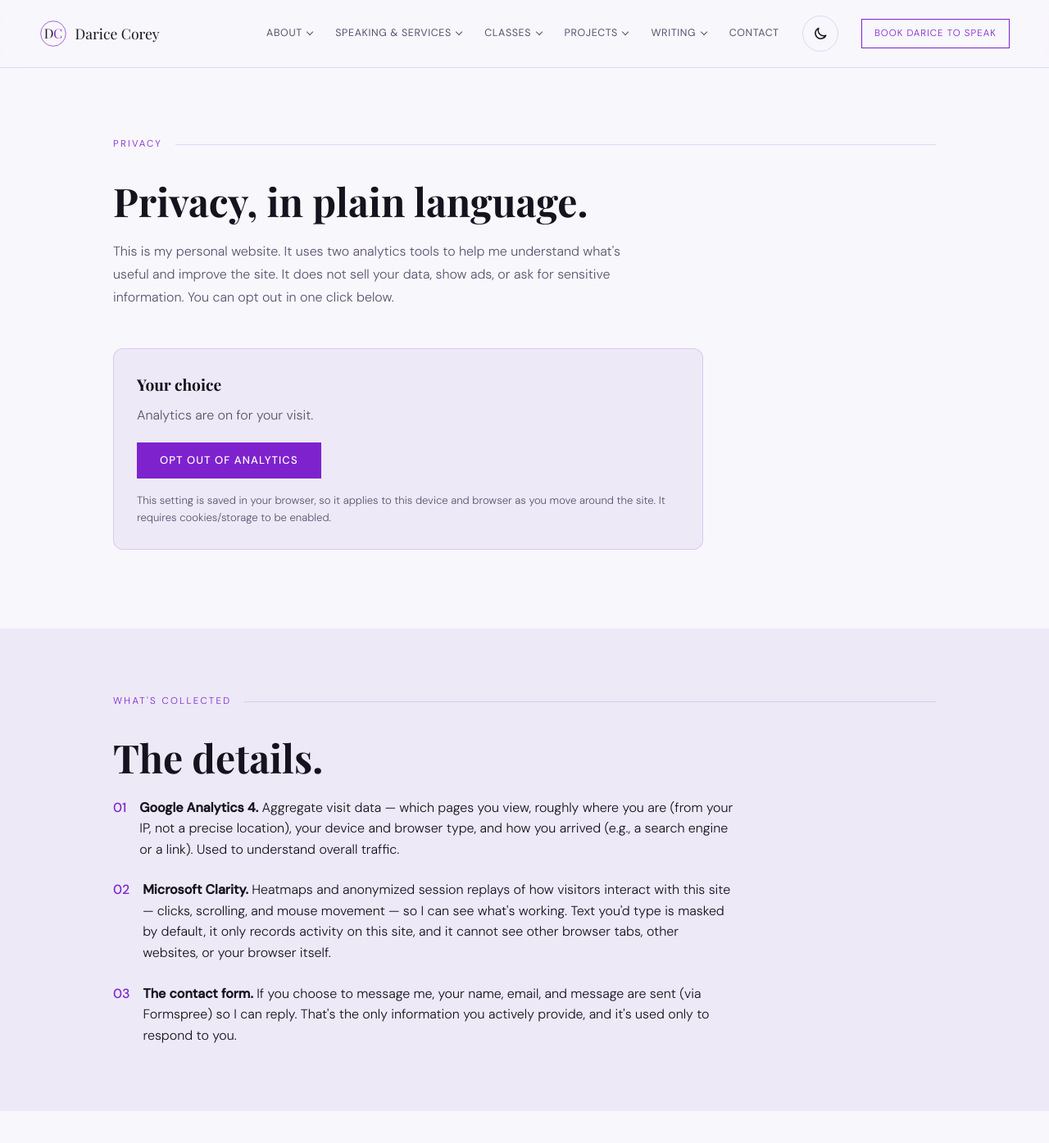
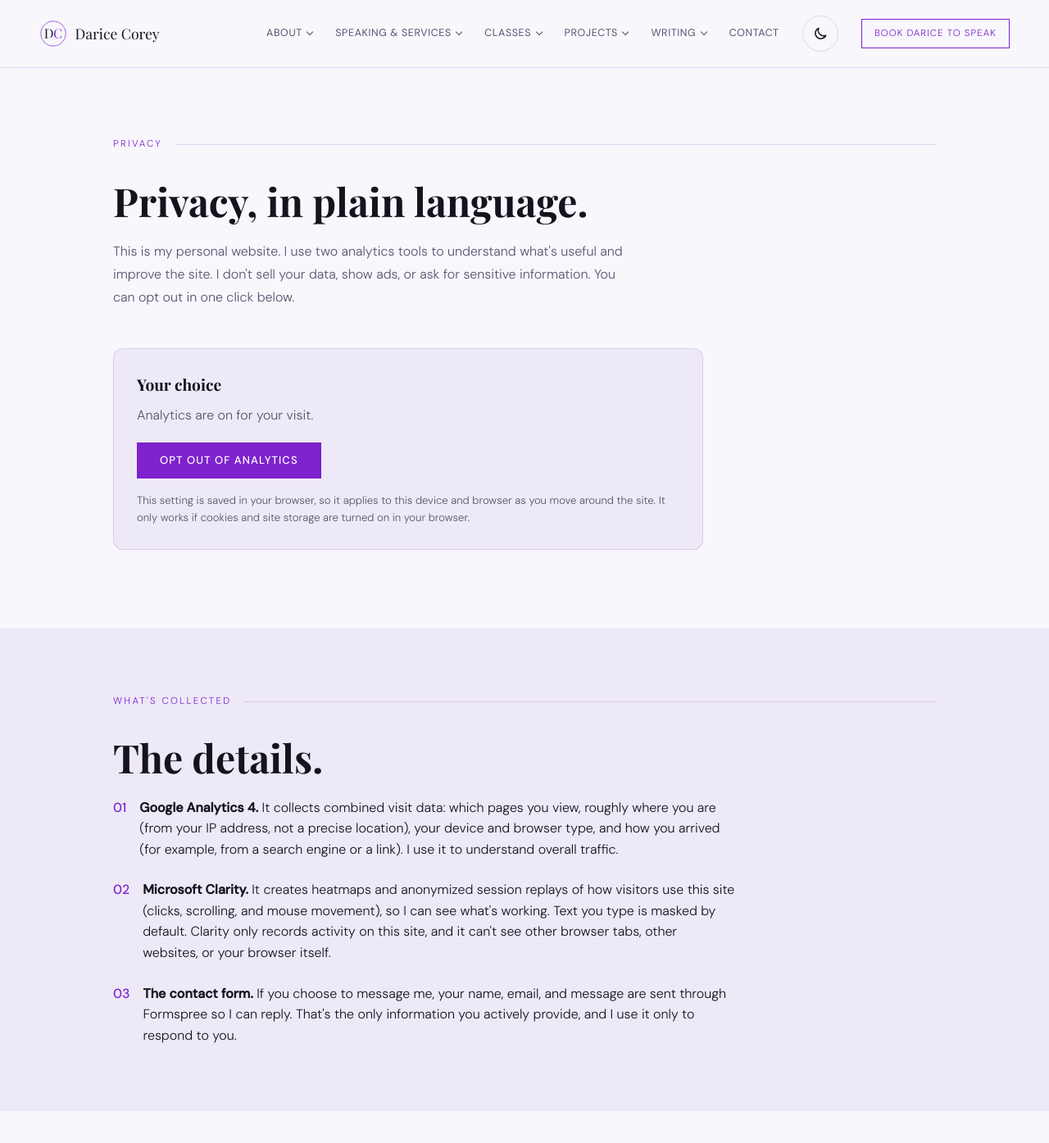
Before and after one commit to dcoreyrasm/dcoreyrasm.github.io, a Jekyll site: the page built from privacy.html, in a window 1280 px wide and 1400 px high. Shown: the top 1395 px of the window at 82% size. Built offline with Jekyll 4.4.1, drawn with Linux system fonts in a browser that asks for light colours; some web fonts are replaced; some of the changed text lies outside the part shown.

```diff
--- a/privacy.html
+++ b/privacy.html
@@ -5,17 +5,17 @@
 <head>
   <meta charset="UTF-8" />
   <meta name="viewport" content="width=device-width, initial-scale=1.0" />
-  <meta name="description" content="Privacy notice for daricecorey.com — what analytics are used, why, and how to opt out in one click." />
-  <title>Privacy — Darice Corey</title>
+  <meta name="description" content="Privacy notice for daricecorey.com: what analytics I use, why, and how to opt out in one click." />
+  <title>Privacy | Darice Corey</title>
   <meta name="robots" content="index, follow" />
   <link rel="canonical" href="https://www.daricecorey.com/privacy.html" />
   <meta property="og:type" content="website" />
-  <meta property="og:title" content="Privacy — Darice Corey" />
+  <meta property="og:title" content="Privacy | Darice Corey" />
   <meta property="og:description" content="What this site collects, why, and how to opt out in one click." />
   <meta property="og:url" content="https://www.daricecorey.com/privacy.html" />
   <meta property="og:image" content="https://www.daricecorey.com/darice.jpg" />
   <meta name="twitter:card" content="summary_large_image" />
-  <meta name="twitter:title" content="Privacy — Darice Corey" />
+  <meta name="twitter:title" content="Privacy | Darice Corey" />
   <meta name="twitter:description" content="What this site collects, why, and how to opt out in one click." />
   <meta name="twitter:image" content="https://www.daricecorey.com/darice.jpg" />
   <script>window.__daOptOut=(function(){try{return localStorage.getItem('da-analytics-optout')==='1'}catch(e){return false}})();if(window.__daOptOut){window['ga-disable-G-725R412XD7']=true;}</script>
@@ -38,13 +38,13 @@
       <div class="container">
         <p class="section-label">Privacy</p>
         <h1 class="section-heading" id="privacy-heading">Privacy, in plain language.</h1>
-        <p class="section-sub">This is my personal website. It uses two analytics tools to help me understand what's useful and improve the site. It does not sell your data, show ads, or ask for sensitive information. You can opt out in one click below.</p>
+        <p class="section-sub">This is my personal website. I use two analytics tools to understand what's useful and improve the site. I don't sell your data, show ads, or ask for sensitive information. You can opt out in one click below.</p>
 
         <div style="background:var(--bg2);border:1px solid var(--line);border-radius:12px;padding:1.75rem;max-width:720px;margin-bottom:1rem;">
           <h2 style="font-family:var(--serif);font-size:1.2rem;color:var(--cream);margin-bottom:.5rem;">Your choice</h2>
           <p id="opt-status" style="color:var(--muted);line-height:1.7;margin-bottom:1.25rem;">Analytics are on for your visit.</p>
           <button id="opt-btn" class="btn-primary" type="button">Opt out of analytics</button>
-          <p style="color:var(--muted);font-size:.82rem;line-height:1.6;margin-top:1rem;">This setting is saved in your browser, so it applies to this device and browser as you move around the site. It requires cookies/storage to be enabled.</p>
+          <p style="color:var(--muted);font-size:.82rem;line-height:1.6;margin-top:1rem;">This setting is saved in your browser, so it applies to this device and browser as you move around the site. It only works if cookies and site storage are turned on in your browser.</p>
         </div>
       </div>
     </section>
@@ -56,15 +56,15 @@
         <ul style="list-style:none;max-width:760px;display:grid;gap:1.5rem;">
           <li style="display:flex;gap:1rem;align-items:flex-start;">
             <span style="color:var(--coral);font-weight:500;flex-shrink:0;">01</span>
-            <span><strong>Google Analytics 4.</strong> Aggregate visit data — which pages you view, roughly where you are (from your IP, not a precise location), your device and browser type, and how you arrived (e.g., a search engine or a link). Used to understand overall traffic.</span>
+            <span><strong>Google Analytics 4.</strong> It collects combined visit data: which pages you view, roughly where you are (from your IP address, not a precise location), your device and browser type, and how you arrived (for example, from a search engine or a link). I use it to understand overall traffic.</span>
           </li>
           <li style="display:flex;gap:1rem;align-items:flex-start;">
             <span style="color:var(--coral);font-weight:500;flex-shrink:0;">02</span>
-            <span><strong>Microsoft Clarity.</strong> Heatmaps and anonymized session replays of how visitors interact with this site — clicks, scrolling, and mouse movement — so I can see what's working. Text you'd type is masked by default, it only records activity on this site, and it cannot see other browser tabs, other websites, or your browser itself.</span>
+            <span><strong>Microsoft Clarity.</strong> It creates heatmaps and anonymized session replays of how visitors use this site (clicks, scrolling, and mouse movement), so I can see what's working. Text you type is masked by default. Clarity only records activity on this site, and it can't see other browser tabs, other websites, or your browser itself.</span>
           </li>
           <li style="display:flex;gap:1rem;align-items:flex-start;">
             <span style="color:var(--coral);font-weight:500;flex-shrink:0;">03</span>
-            <span><strong>The contact form.</strong> If you choose to message me, your name, email, and message are sent (via Formspree) so I can reply. That's the only information you actively provide, and it's used only to respond to you.</span>
+            <span><strong>The contact form.</strong> If you choose to message me, your name, email, and message are sent through Formspree so I can reply. That's the only information you actively provide, and I use it only to respond to you.</span>
           </li>
         </ul>
       </div>
@@ -74,7 +74,7 @@
       <div class="container">
         <p class="section-label">Opting out</p>
         <h2 class="section-heading" id="optout-heading">Other ways to opt out.</h2>
-        <p class="section-sub">The one-click toggle at the top is the easiest. You can also opt out at the browser level, which applies across all websites:</p>
+        <p class="section-sub">The one-click button at the top is the easiest way. You can also opt out in your browser, which applies across all websites:</p>
         <ul style="list-style:none;max-width:760px;display:grid;gap:1.25rem;">
           <li style="display:flex;gap:1rem;align-items:flex-start;"><span style="color:var(--coral);font-weight:500;flex-shrink:0;">&bull;</span><span>Install Google's <a href="https://tools.google.com/dlpage/gaoptout" target="_blank" rel="noopener noreferrer">Analytics Opt-out Browser Add-on</a> to stop Google Analytics on every site.</span></li>
           <li style="display:flex;gap:1rem;align-items:flex-start;"><span style="color:var(--coral);font-weight:500;flex-shrink:0;">&bull;</span><span>Use a privacy-focused browser or a tracker-blocking extension, or turn on your browser's tracking-protection setting.</span></li>
```
Also changed, not shown: ai-for-beginners.html (+4 -4 lines).
